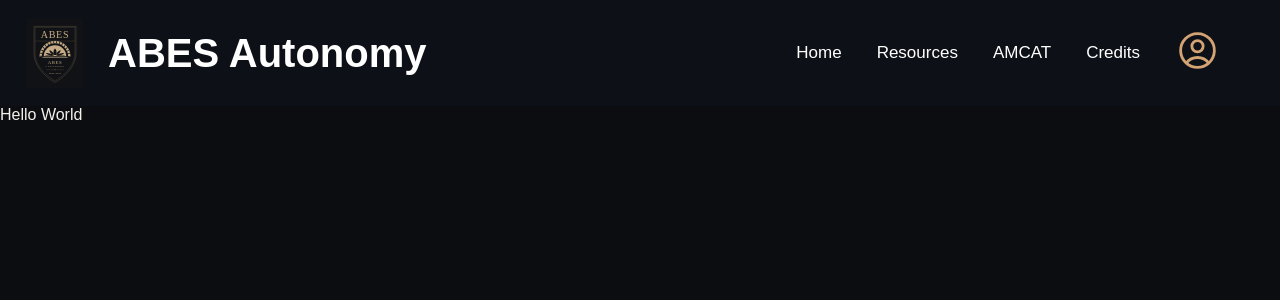
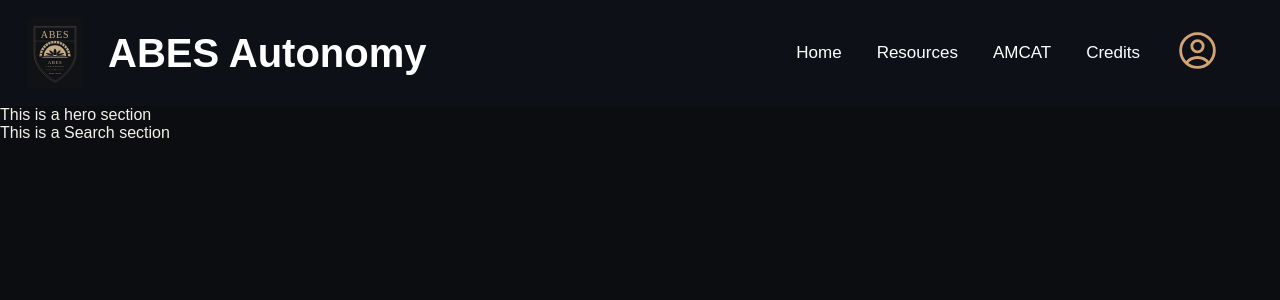
Before and after one commit to Mayank-Kumar13/AbesAutonomy, a React (Vite) app in the folder CODE/REACT/: page /resources in a window 1280 px wide. Shown: the top 300 px of the page. Built offline with nearby package versions, Linux system fonts and the light colour scheme.

Commit message:
resource update

```diff
--- a/CODE/REACT/src/pages/Resources.jsx
+++ b/CODE/REACT/src/pages/Resources.jsx
@@ -3,8 +3,20 @@ import React from 'react'
 const Resources = () => {
   return (
     <div>
-      Hello World
+
+  <div>
+    This is a hero section
+
+  </div>
+  <div>
+     This is a Search section
+  </div>
+  {/* <year-selector>
+
+  </year-selector> */}
+
     </div>
+
   )
 }
 
```
